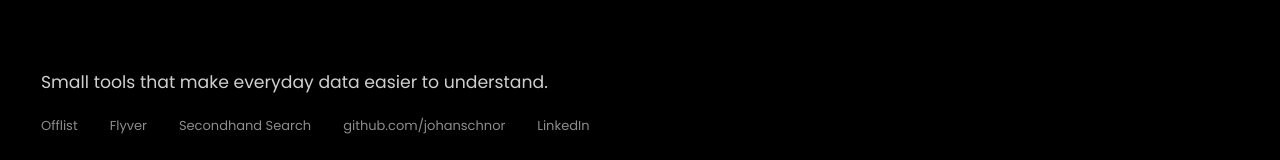
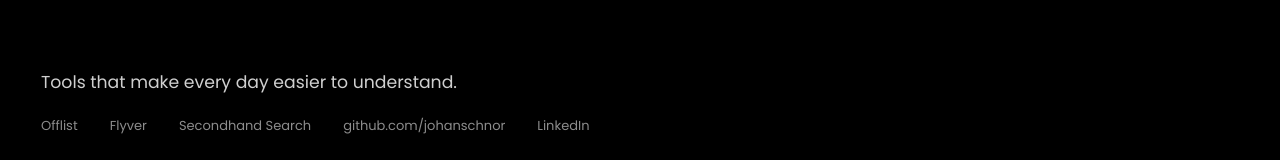
Before and after one commit to johanschnor/johanschnor.github.io, a plain HTML site: page index.html in a window 1280 px wide. Shown: the part 624-784 px from the top of the page. Drawn offline with Linux system fonts and the light colour scheme.

Commit message:
Simplify the intro line
Co-Authored-By: Claude Opus 5.5 <noreply@anthropic.com>

```diff
--- a/index.html
+++ b/index.html
@@ -62,7 +62,7 @@
   <h1 class="giant"><span>PORT</span><span>FOLIO.</span></h1>
   <div class="meta"><span>2026</span><strong>Selected work</strong><span>by johanschnor</span></div>
   <div class="foot">
-    <p>Small tools that make everyday data easier to understand.</p>
+    <p>Tools that make every day easier to understand.</p>
     <div class="row">
       <a href="#offlist">Offlist</a>
       <a href="#flyver">Flyver</a>
```
